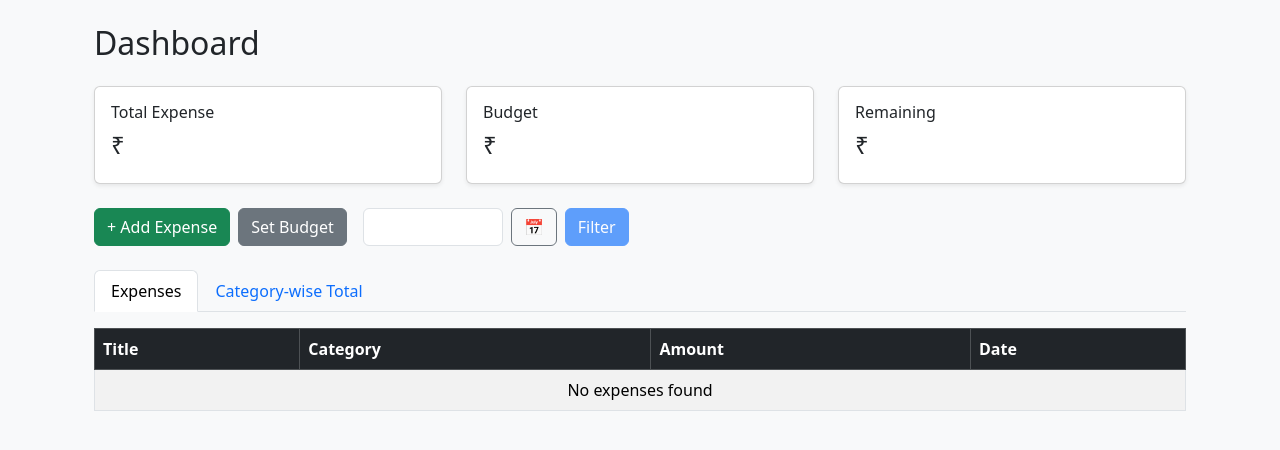
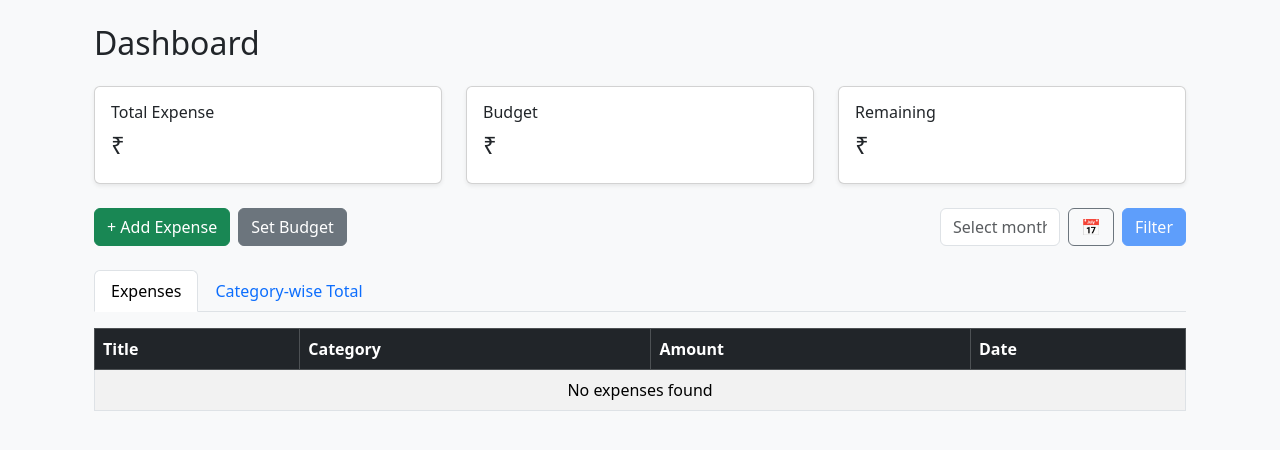
Before and after one commit to sgadale/expenses_tracker_main, a Django app: template expense_tracker/templates/expenses/dashboard.html in a window 1280 px wide. Shown: the part 56-506 px from the top of the page. Run offline with Django 5.2, Linux system fonts and the light colour scheme; the template is opened without the code that fills it, so the values that code supplies are empty.

Commit message:
fixing add expense & set budget button

```diff
--- a/expense_tracker/templates/expenses/dashboard.html
+++ b/expense_tracker/templates/expenses/dashboard.html
@@ -36,9 +36,10 @@
     </div>
 
     <!-- ================= ACTION ROW ================= -->
-    <div class="d-flex align-items-center gap-2 mb-4">
+    <div class="d-flex align-items-center mb-4">
 
-        <!-- Add Expense -->
+        <!-- LEFT ACTIONS -->
+        <div class="d-flex gap-2">
             <button
                 class="btn btn-success"
                 data-bs-toggle="modal"
@@ -46,43 +47,51 @@
                 + Add Expense
             </button>
 
-        <!-- Set Budget -->
             <button
                 class="btn btn-secondary"
                 data-bs-toggle="modal"
                 data-bs-target="#setBudgetModal">
                 Set Budget
             </button>
+        </div>
 
-        <!-- ================= FILTER ================= -->
-        <form method="get" class="d-flex align-items-center gap-2 ms-2">
+        <!-- RIGHT FILTER (FORCED TO RIGHT) -->
+        <form method="get" class="d-flex align-items-center gap-2 ms-auto">
+
+            <!-- No filter -->
+            {% if selected_month %}
+                <a href="{% url 'dashboard' %}" class="btn btn-outline-secondary">
+                    No filter
+                </a>
+            {% endif %}
 
             <!-- Selected month display -->
             <input
                 type="text"
                 id="selectedMonthDisplay"
-                class="form-control"
-                style="width:140px"
+                class="form-control text-center"
+                style="width:120px"
                 readonly
+                placeholder="Select month"
                 value="{{ selected_month|default:'' }}">
 
-            <!-- Hidden month input -->
+            <!-- Hidden actual month input -->
             <input
                 type="month"
+                id="monthInput"
                 name="month"
-                id="monthInput"
                 class="d-none"
                 value="{{ selected_month|default:'' }}">
 
-            <!-- Calendar icon -->
+            <!-- Calendar button -->
             <button
                 type="button"
                 class="btn btn-outline-secondary"
-                onclick="document.getElementById('monthInput').showPicker()">
+                id="calendarBtn">
                 📅
             </button>
 
-            <!-- Apply Filter -->
+            <!-- Apply filter -->
             <button
                 class="btn btn-primary"
                 type="submit"
@@ -91,12 +100,6 @@
                 Filter
             </button>
 
-            <!-- Clear Filter -->
-            {% if selected_month %}
-            <a href="{% url 'dashboard' %}" class="btn btn-outline-danger">
-                Clear
-            </a>
-            {% endif %}
         </form>
     </div>
 
@@ -218,13 +221,16 @@
     const monthInput = document.getElementById("monthInput");
     const displayInput = document.getElementById("selectedMonthDisplay");
     const filterBtn = document.getElementById("filterBtn");
+    const calendarBtn = document.getElementById("calendarBtn");
 
-    if (monthInput) {
+    calendarBtn.addEventListener("click", () => {
+        monthInput.showPicker();
+    });
+
     monthInput.addEventListener("change", function () {
         displayInput.value = this.value;
         filterBtn.disabled = !this.value;
     });
-    }
 </script>
 
 {% endblock %}
```
Lines whose indentation alone changed are shown as unchanged.
